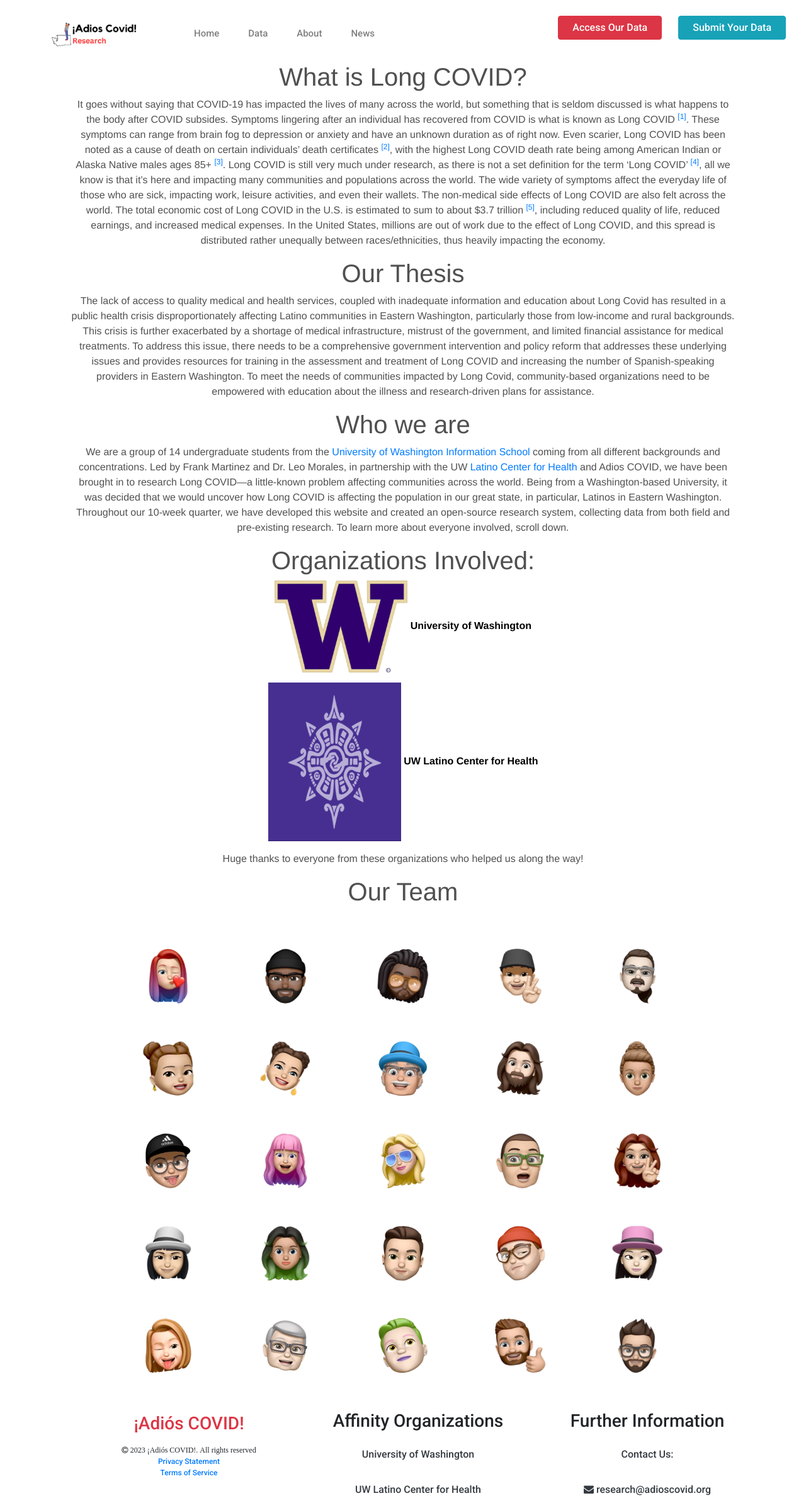
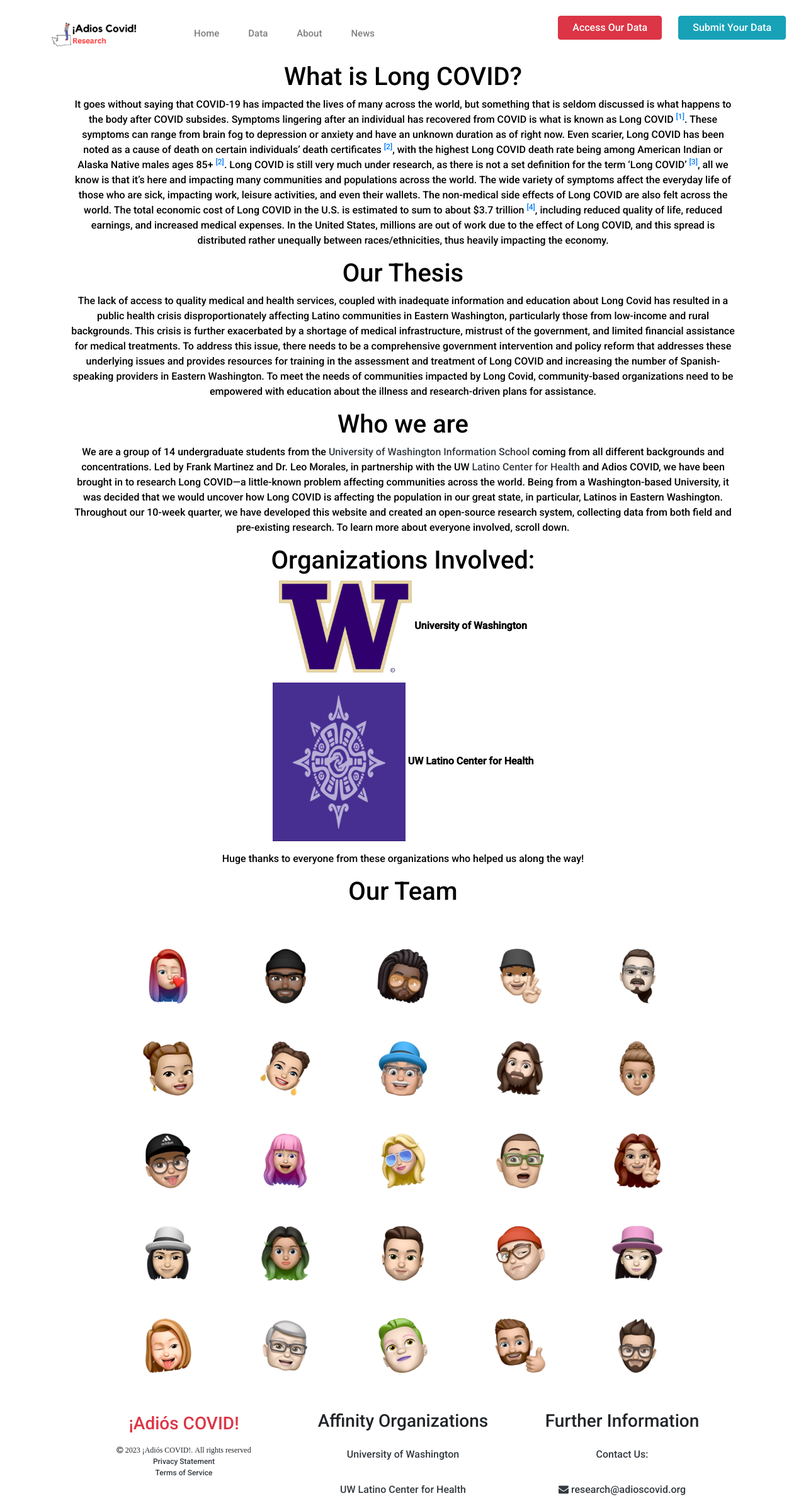
Before and after one commit to Adios-COVID/Research_AdiosCovid_NJS_App, a Next.js app: page /about in a window 1280 px wide. Shown: the whole page at 63% size. Built offline with nearby package versions, Linux system fonts and the light colour scheme.

Commit message:
Viz description, fixing some css, etc.

```diff
--- a/components/Footer.js
+++ b/components/Footer.js
@@ -1,6 +1,5 @@
 import React from 'react';
 import Link from "next/link";
-//import privacy from '../public/Adios COVID Research Privacy Statement.pdf'
 
 export default function Footer() {
   return (
@@ -11,8 +10,8 @@ export default function Footer() {
             <Link href="https://adioscovid.org/" target="_blank" rel="noopener noreferrer" className="text-danger adio_header">¡Adiós COVID!</Link>
             <div id="copyright" class="copyright">
               <i class="fa fa-copyright fa-1x"> 2023 ¡Adiós COVID!. All rights reserved</i>
-              <ul class="list-group"><a href="research_PrivacyStatement.pdf" download>Privacy Statement</a></ul>
-              <ul class="list-group"><a href="research_TOS.pdf" download>Terms of Service</a></ul>
+              <ul class="list-group"><a href="research_PrivacyStatement.pdf" download class="text-dark">Privacy Statement</a></ul>
+              <ul class="list-group"><a href="research_TOS.pdf" download class="text-dark">Terms of Service</a></ul>
             </div>
           </div>
           <div class="col-sm-4">
--- a/pages/about.js
+++ b/pages/about.js
@@ -16,11 +16,11 @@ export default function About(props) {
                             It goes without saying that COVID-19 has impacted the lives of many across the world, but something that is seldom discussed is what happens to the body after
                             COVID subsides. Symptoms lingering after an individual has recovered from COVID is what is known as Long COVID <a href="https://www.seattletimes.com/seattle-news/health/long-covid-grips-some-washingtonians-and-perplexes-scientists-new-research-underway/" target="_blank" rel="noopener noreferrer"> <sup>[1]</sup></a>.
                             These symptoms can range from brain fog to depression or anxiety and have an unknown duration as of right now. Even scarier, Long COVID has been noted as a cause of death on certain individuals’ death
-                            certificates <a href="https://yourlocalepidemiologist.substack.com/p/long-covid-an-update-and-gauging" target="_blank" rel="noopener noreferrer"> <sup>[2]</sup></a>, with the highest Long COVID death rate being among American Indian or Alaska Native males ages 85+ <a href="https://yourlocalepidemiologist.substack.com/p/long-covid-an-update-and-gauging" target="_blank" rel="noopener noreferrer"> <sup>[3]</sup></a>. Long COVID is still very much under research,
-                            as there is not a set definition for the term ‘Long COVID’ <a href="https://pubmed.ncbi.nlm.nih.gov/33791733/" target="_blank" rel="noopener noreferrer"> <sup>[4]</sup></a>,
+                            certificates <a href="https://yourlocalepidemiologist.substack.com/p/long-covid-an-update-and-gauging" target="_blank" rel="noopener noreferrer"> <sup>[2]</sup></a>, with the highest Long COVID death rate being among American Indian or Alaska Native males ages 85+ <a href="https://yourlocalepidemiologist.substack.com/p/long-covid-an-update-and-gauging" target="_blank" rel="noopener noreferrer"> <sup>[2]</sup></a>. Long COVID is still very much under research,
+                            as there is not a set definition for the term ‘Long COVID’ <a href="https://pubmed.ncbi.nlm.nih.gov/33791733/" target="_blank" rel="noopener noreferrer"> <sup>[3]</sup></a>,
                             all we know is that it’s here and impacting many communities and populations across the world. The
                             wide variety of symptoms affect the everyday life of those who are sick, impacting work, leisure activities, and even their wallets. The non-medical side effects
-                            of Long COVID are also felt across the world. The total economic cost of Long COVID in the U.S. is estimated to sum to about $3.7 trillion <a href="https://www.cnbc.com/2022/11/30/why-long-covid-could-be-the-next-public-health-disaster.html" target="_blank" rel="noopener noreferrer"> <sup>[5]</sup></a>,
+                            of Long COVID are also felt across the world. The total economic cost of Long COVID in the U.S. is estimated to sum to about $3.7 trillion <a href="https://www.cnbc.com/2022/11/30/why-long-covid-could-be-the-next-public-health-disaster.html" target="_blank" rel="noopener noreferrer"> <sup>[4]</sup></a>,
                             including reduced quality of life, reduced earnings, and increased medical expenses. In the United States, millions are out of work due to the effect of Long COVID, and this
                             spread is distributed rather unequally between races/ethnicities, thus heavily impacting the economy.
 
@@ -45,9 +45,9 @@ export default function About(props) {
                     <section class="space">
                         <h1 class="aboutTitle">Who we are</h1>
                         <p class="aboutText">
-                            We are a group of 14 undergraduate students from the <a href="https://ischool.uw.edu/" target="_blank" rel="noopener noreferrer">University of Washington Information School </a>
+                            We are a group of 14 undergraduate students from the <a href="https://ischool.uw.edu/" target="_blank" rel="noopener noreferrer" class="text-dark">University of Washington Information School </a>
                             coming from all different backgrounds and concentrations. Led by Frank Martinez and Dr. Leo Morales, in partnership with the UW
-                            <a href="https://latinocenterforhealth.org/" target="_blank" rel="noopener noreferrer"> Latino Center for Health </a> and Adios COVID, we have been brought in to
+                            <a href="https://latinocenterforhealth.org/" target="_blank" rel="noopener noreferrer" class="text-dark"> Latino Center for Health </a> and Adios COVID, we have been brought in to
                             research Long COVID—a little-known problem affecting communities across the world. Being from a Washington-based University, it was decided that we would uncover how Long COVID
                             is affecting the population in our great state, in particular, Latinos in Eastern Washington. Throughout our 10-week quarter,
                             we have developed this website and created an open-source research system, collecting data from both field and pre-existing
--- a/styles/globals.css
+++ b/styles/globals.css
@@ -1,7 +1,7 @@
 /* About Page*/
 .body {
     font-size: 16px;
-    font-family: "Helvetica Neue", Helvetica, Arial, sans-serif;
+    font-family: 'Roboto', sans-serif;
     background-color: rgb(255, 255, 255);
 }
 
@@ -10,17 +10,17 @@
     text-align: center;
     padding: 1em;
     margin-bottom: 1em;
-    color:black
+    color: black;
 }
 
-.aboutText{
-    color:#505050;
+.aboutText {
+    color: black;
     line-height: 1.5;
     text-align: center;
 }
 
-.OrgName{
-    color:rgb(0, 0, 0)
+.OrgName {
+    color: rgb(0, 0, 0)
 }
 
 .body section {
@@ -33,8 +33,7 @@
     justify-content: center;
 }
 
-.people_avatar
-img {
+.people_avatar img {
     display: block;
     margin-left: auto;
     margin-right: auto;
@@ -47,6 +46,7 @@ img {
     .logo {
         width: 20%;
     }
+
     .body section {
         padding-left: 5em;
         padding-right: 5em;
@@ -57,12 +57,13 @@ img {
     .logo {
         width: 20%;
     }
+
     .body section {
         padding-left: 7em;
-        padding-right:7em;
+        padding-right: 7em;
     }
-    .people_avatar
-    .img {
+
+    .people_avatar .img {
         display: block;
         margin-left: auto;
         margin-right: auto;
@@ -70,6 +71,7 @@ img {
     }
 
 }
+
 /* Footer Page*/
 .container {
     display: block;
@@ -77,10 +79,11 @@ img {
     align-items: center;
 }
 
-  #footer{
+#footer {
     font-family: 'Roboto', sans-serif;
     text-align: center;
     padding-left: 3rem;
+    padding-right: 3rem;
 }
 
 .adio_header,
@@ -91,13 +94,13 @@ img {
 }
 
 .copyright {
-    padding:1em;
+    padding: 1em;
     font-size: 12px;
 }
 
 #footer ul li {
     border-color: white;
-    padding:1em;
+    padding: 1em;
 }
 
 #footer ul li a {
@@ -109,12 +112,12 @@ img {
 }
 
 /* Home Page*/
-  .banner_main  {
+.banner_main {
     text-align: center;
     font-family: 'Roboto', sans-serif;
 }
 
-  #home_banner .row{
+#home_banner .row {
     padding: 4rem;
 }
 
@@ -137,7 +140,7 @@ img {
 }
 
 .home_sub_heading {
-    color: red ;
+    color: red;
     text-align: center;
 }
 
@@ -214,7 +217,7 @@ img {
     padding: 20px;
     border-radius: 6px;
     background: #fff;
-    box-shadow: 0 0 20px 0  #bf0817;
+    box-shadow: 0 0 20px 0 #bf0817;
 }
 
 #section4 .banner {
@@ -247,13 +250,13 @@ img {
 }
 
 #section4 input:hover::placeholder {
-    color:#e87373;
+    color: #e87373;
 }
 
 .item input:hover {
     border: 1px solid transparent;
     box-shadow: 0 0 6px 0 #e87373;
-    color:#bf0817;
+    color: #bf0817;
 }
 
 .item {
@@ -298,19 +301,30 @@ img {
     justify-content: space-between;
 }
 
-.name-item input, .name-item div {
+.name-item input,
+.name-item div {
     width: calc(50% - 20px);
 }
 
 .name-item div input {
-    width:97%;
+    width: 97%;
+}
+
+.boxed {
+    border-radius: 6px;
+    background: #fff;
+    box-shadow: 0 0 10px 0 #bf0817;
+    text-align: center;
+    font-family: 'Roboto', sans-serif;
+    padding: 20px;
+    margin-top: 30px;
 }
 
 .incomeViz {
     justify-content: center;
     align-items: center;
     text-align: center;
-    padding:1em;
+    padding: 1em;
 }
 
 /* Header Page*/
@@ -318,15 +332,16 @@ img {
     font-family: 'Roboto', sans-serif;
     font-size: 15px;
 }
+
 .img_logo {
-    min-width:7em;
-    min-height:2em;
-    max-width:50%;
-    height:auto;
+    min-width: 7em;
+    min-height: 2em;
+    max-width: 50%;
+    height: auto;
 }
 
-  .navbarDropdown{
-    margin-left:30px;
+.navbarDropdown {
+    margin-left: 30px;
 }
 
 .navbar-brand {
@@ -334,7 +349,7 @@ img {
     margin-left: 30px;
 }
 
-  .navbar-nav > .nav-item {
+.navbar-nav>.nav-item {
     margin-top: 0.5em;
     margin-left: 30px;
 }
@@ -349,11 +364,13 @@ img {
     text-decoration: none;
     color: white;
 }
+
 /* News Page */
 .App {
     font-family: sans-serif;
     text-align: center;
 }
+
 /* Repo Page*/
 
 #repo_container {
@@ -392,7 +409,7 @@ img {
     padding-left: 1em;
 }
 
-#btn1  a{
+#btn1 a {
     text-decoration: none;
 
 }
```
Also changed, not shown: pages/Data.js (+33 -5 lines). Lines whose indentation alone changed are shown as unchanged.
